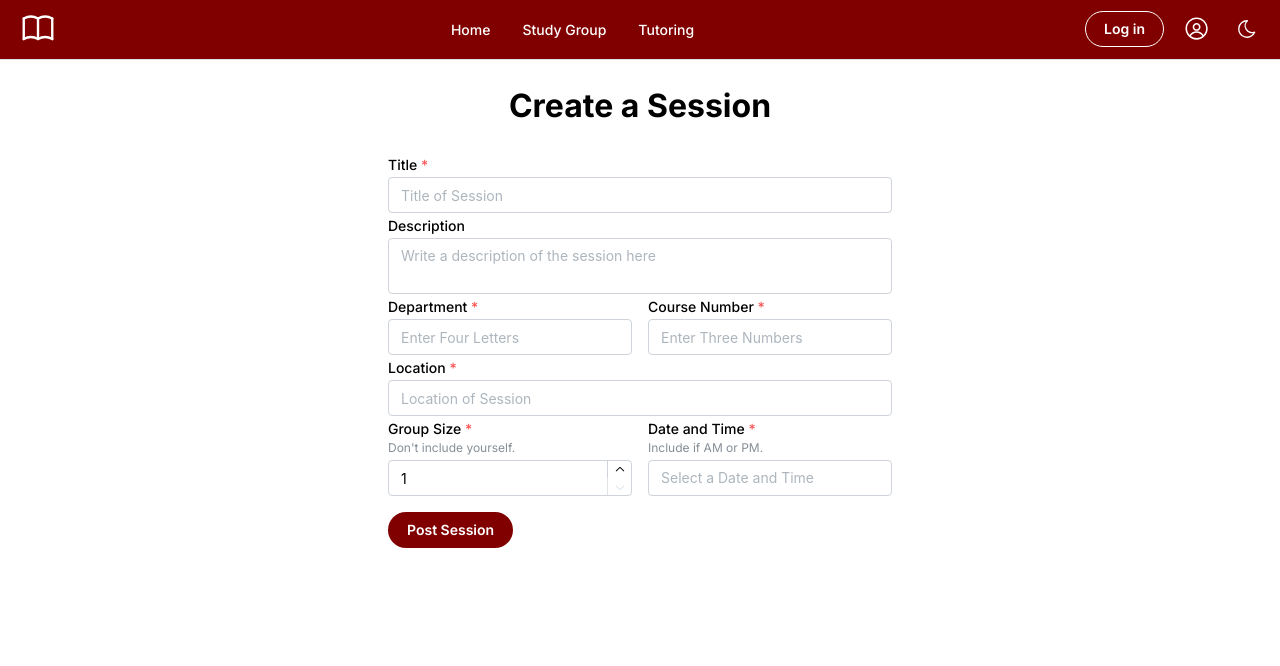
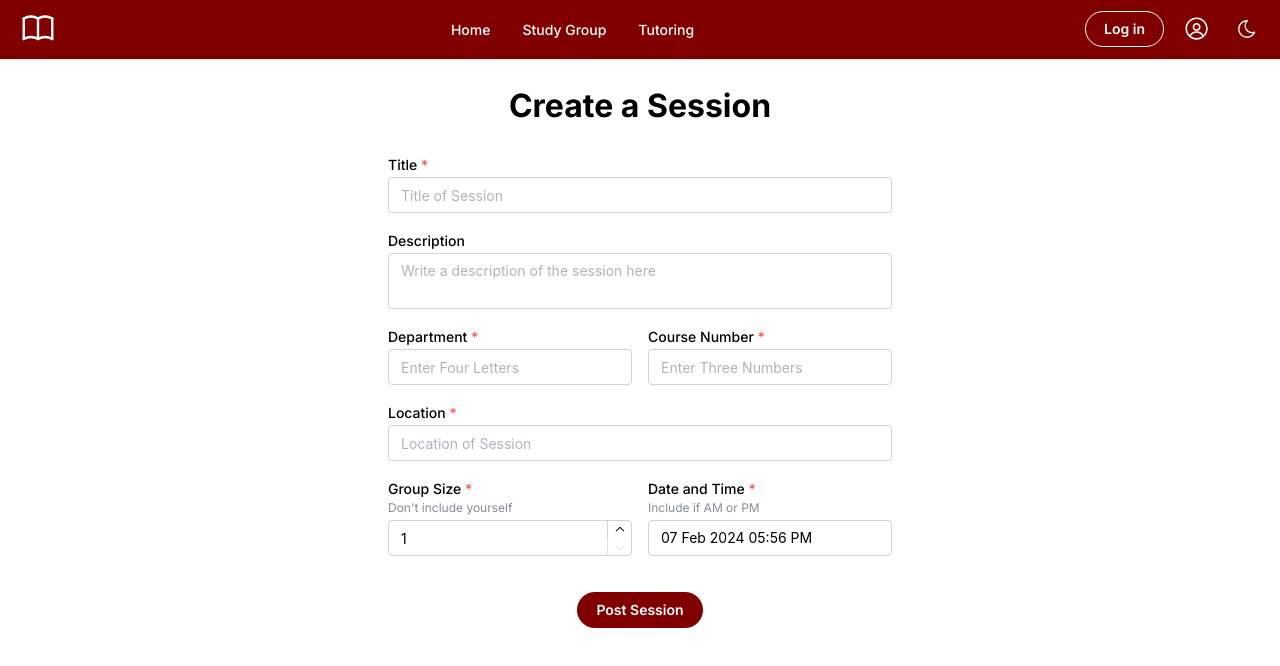
Before and after one commit to t2minht/studor, a Next.js app: page /studor/newstudygroupposting in a window 1280 px wide. Shown: the top 666 px of the page. Built offline with nearby package versions, Linux system fonts and the light colour scheme.

Commit message:
Fixed validation on form for some values in Creating a Session page

```diff
--- a/app/studor/newstudygroupposting/page.jsx
+++ b/app/studor/newstudygroupposting/page.jsx
@@ -1,5 +1,5 @@
 'use client'
-import { Center, Group, MantineProvider, Stack, TextInput, CloseButton, Autocomplete, NumberInput, Button, Textarea, Space } from '@mantine/core'
+import { Center, Group, MantineProvider, Stack, TextInput, CloseButton, Autocomplete, NumberInput, Button, Textarea, Space, rem } from '@mantine/core'
 import { DateTimePicker } from '@mantine/dates';
 import { useState } from 'react';
 import { notifications } from '@mantine/notifications';
@@ -10,11 +10,11 @@ import { useForm } from '@mantine/form';
 export default function Page() {
   const [titleValue, setTitleValue] = useState('');
   const [locationValue, setLocationValue] = useState('');
-  const [dateValue, setDateValue] = useState('');
   var today = new Date();
   var dd = String(today.getDate());
   var mm = String(today.getMonth());
   var yyyy = today.getFullYear();
+  const dateTimeRegex = /^(Sun|Mon|Tue|Wed|Thu|Fri|Sat) (Jan|Feb|Mar|Apr|May|Jun|Jul|Aug|Sep|Oct|Nov|Dec) (0[1-9]|[1-2][0-9]|3[01]) \d{4} (0[0-9]|1[0-9]|2[0-3]):[0-5][0-9]:[0-5][0-9] GMT[+-]\d{4} \([A-Za-z ]+\)$/;
 
   const departmentData = Array(100)
   .fill(0)
@@ -26,34 +26,43 @@ export default function Page() {
 
   const form = useForm({
     validateInputOnChange: true,
-    initialValues: { title: '', description: '', department: '', courseNumber:'', location:'', groupSize:1, dateAndTime:''},
+    initialValues: { title: '', description: '', department: '', courseNumber:'', location:'', groupSize:1, dateAndTime:today},
 
     validate: {
-      title: (value) => (value.length < 1 ? 'Title must have at least 1 character' : null),
-      department: (value) => ((value.length != 4 || /^[^a-zA-Z]*$/.test(value)) ? 'Invalid format of Department' : null),
-      courseNumber: (value) => ((value.length != 3 || /^[^\d]*$/.test(value)) ? 'Invalid format of Course Number' : null),
-      groupSize: (value) => ((value.length < 1 || value.length < 20) ? 'Invalid number in Group Size' : null),
+      title: (value) => (value.length < 2 ? 'Must have at least 2 characters' : null),
+      department: (value) => ((value.length != 4 || /^[^a-zA-Z]*$/.test(value)) ? 'Invalid Department' : null),
+      courseNumber: (value) => ((value.length != 3 || !(/^\d*$/.test(value))) ? 'Invalid Course Number' : null),
+      location: (value) => (value.length < 2 ? 'Invalid Location' : null),
+      groupSize: (value) => ((value < 1 || value < 20) ? 'Invalid Group Size' : null),
+      dateAndTime: (value) => (dateTimeRegex.test(value) ? null : 'Invalid date and time'),
     },
   });
 
-  // const handleError = (errors) => {
-  //   if (errors.title) {
-  //     notifications.show({ message: 'Please fill title field', color: 'red' });
-  //   } else if (errors.department) {
-  //     notifications.show({ message: 'Please provide a valid email', color: 'red' });
-  //   }
-  //   else {
-  //     notifications.show({
-  //       withBorder: true,
-  //       title: 'Session Created!',
-  //       message: 'Your new session was successfully created',
-  //       color: 'green',
-  //       icon: <IconCircleCheck />,
-  //       withCloseButton: true,
-  //       loading: false,
-  //     })
-  //   }
-  // };
+  const handleSubmit = (event) => {
+    event.preventDefault(); // Prevent default form submission
+
+    const checkingValues = event.target;
+    if (!checkingValues.checkValidity()) {
+      return console.log('Form is invalid');
+    }
+
+    const values = form.values; // Get form values
+    console.log('Form values:', values); // Log form values
+
+    notifications.show({
+      withBorder: true,
+      color: "green",
+      radius: "md",
+      icon: <IconCircleCheck style={{ width: rem(18), height: rem(18) }} />,
+      title: 'New Session Created! Redirecting...',
+      message: "Now redirecting to Landing Page",
+    });
+
+    // Redirect to the new page after a short delay
+    setTimeout(() => {
+      window.location.href = '/';
+    }, 5000);
+  };
 
   return (
     <MantineProvider>
@@ -63,7 +72,7 @@ export default function Page() {
 
       <Center mx={25}>
         <Stack>
-          <form onSubmit={form.onSubmit(console.log)}>
+          <form onSubmit={handleSubmit}>
             <TextInput
               label="Title"
               placeholder="Title of Session"
@@ -83,9 +92,10 @@ export default function Page() {
             <Textarea
               label="Description"
               placeholder="Write a description of the session here"
+              mt={15}
               {...form.getInputProps('description')}
             />
-            <Group grow>
+            <Group grow mt={15}>
               <Autocomplete
                 label="Department"
                 placeholder="Enter Four Letters"
@@ -107,6 +117,7 @@ export default function Page() {
               label="Location"
               placeholder="Location of Session"
               value={locationValue}
+              mt={15}
               onChange={(event) => setLocationValue(event.currentTarget.value)}
               rightSectionPointerEvents="all"
               rightSection={
@@ -119,11 +130,11 @@ export default function Page() {
               required
               {...form.getInputProps('location')}
             />
-            <Group grow>
+            <Group grow mt={15}>
               <NumberInput
                   label="Group Size"
                   placeholder="Enter a Value 1-20"
-                  description="Don't include yourself."
+                  description="Don't include yourself"
                   min={1}
                   max={20}
                   required
@@ -131,18 +142,16 @@ export default function Page() {
                 />
               <DateTimePicker
                 allowDeselect
-                clearable
                 valueFormat="DD MMM YYYY hh:mm A"
                 label="Date and Time"
-                description="Include if AM or PM."
+                description="Include if AM or PM"
                 placeholder="Select a Date and Time"
-                value={dateValue}
-                onChange={setDateValue}
                 minDate={new Date(yyyy, mm, dd)}
                 required
                 {...form.getInputProps('dateAndTime')}
               />
             </Group>
+            <Stack align="center" mt={20}>
               <Button
                 type='submit'
                 mt="md"
@@ -152,6 +161,7 @@ export default function Page() {
                 >
                 Post Session
               </Button>
+            </Stack>
           </form>
         </Stack>
       </Center>
```
Lines whose indentation alone changed are shown as unchanged.
